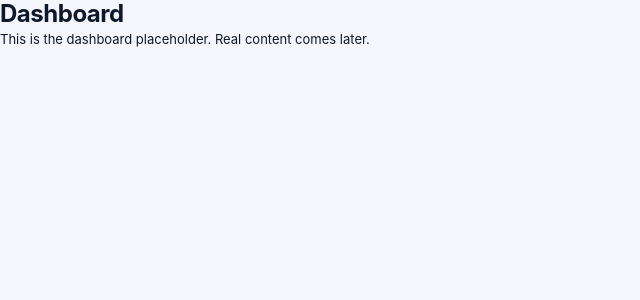
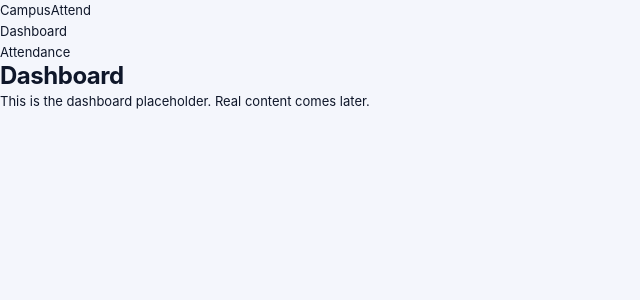
Before and after one commit to ravi4gitCommit/campusattend, a React (Vite) app: page / in a window 1280 px wide. Shown: the top 300 px of the page, without its empty margins (0-640 px from the left). Built offline with nearby package versions, Linux system fonts and the light colour scheme.

Commit message:
Add AppLayout with Sidebar; wire Dashboard and Attendance routes

```diff
--- /dev/null
+++ b/src/components/layout/AppLayout.tsx
@@ -0,0 +1,15 @@
+import { Outlet } from 'react-router-dom'
+
+import { Sidebar } from './Sidebar'
+
+export function AppLayout() {
+  return (
+    <div>
+      <Sidebar />
+
+      <main>
+        <Outlet />
+      </main>
+    </div>
+  )
+}
--- /dev/null
+++ b/src/components/layout/Sidebar.tsx
@@ -0,0 +1,21 @@
+import { NavLink } from 'react-router-dom'
+
+import { PRIMARY_NAVIGATION } from '@/constants/navigation'
+
+export function Sidebar() {
+  return (
+    <aside>
+      <div>CampusAttend</div>
+
+      <nav>
+        <ul>
+          {PRIMARY_NAVIGATION.map((item) => (
+            <li key={item.path}>
+              <NavLink to={item.path}>{item.label}</NavLink>
+            </li>
+          ))}
+        </ul>
+      </nav>
+    </aside>
+  )
+}
--- /dev/null
+++ b/src/components/layout/index.ts
@@ -0,0 +1,2 @@
+export { AppLayout } from './AppLayout'
+export { Sidebar } from './Sidebar'
--- /dev/null
+++ b/src/constants/navigation.ts
@@ -0,0 +1,11 @@
+import { ROUTE_PATHS } from '@/app/router/paths'
+
+export interface NavigationItem {
+  label: string
+  path: string
+}
+
+export const PRIMARY_NAVIGATION: NavigationItem[] = [
+  { label: 'Dashboard', path: ROUTE_PATHS.dashboard },
+  { label: 'Attendance', path: ROUTE_PATHS.attendance },
+]
--- /dev/null
+++ b/src/features/attendance/AttendancePage.tsx
@@ -0,0 +1,8 @@
+export function AttendancePage() {
+    return (
+      <div>
+        <h1>Attendance</h1>
+        <p>This is the attendance placeholder. Real content comes later.</p>
+      </div>
+    )
+  }
--- /dev/null
+++ b/src/features/attendance/index.ts
@@ -0,0 +1 @@
+export { AttendancePage } from './AttendancePage'
```
Also changed, not shown: src/app/router/routes.tsx (+13 -2 lines).
